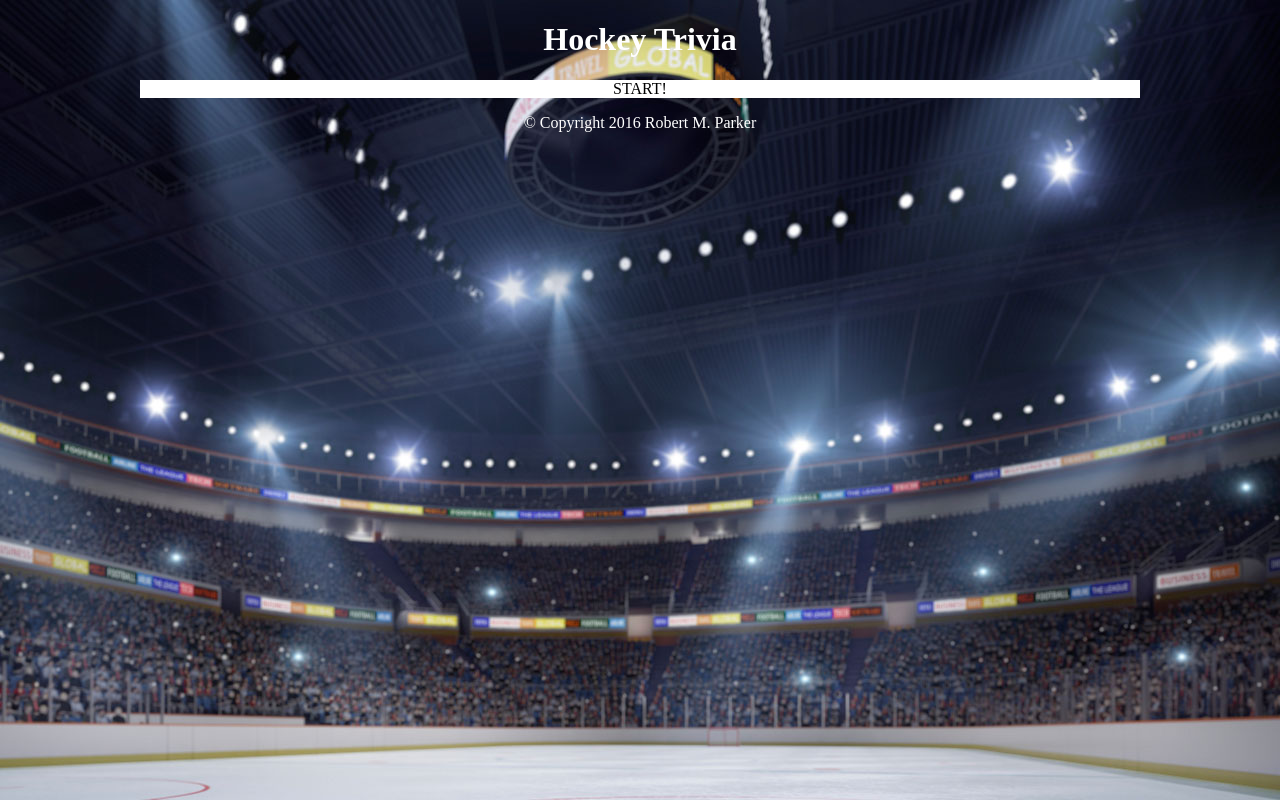
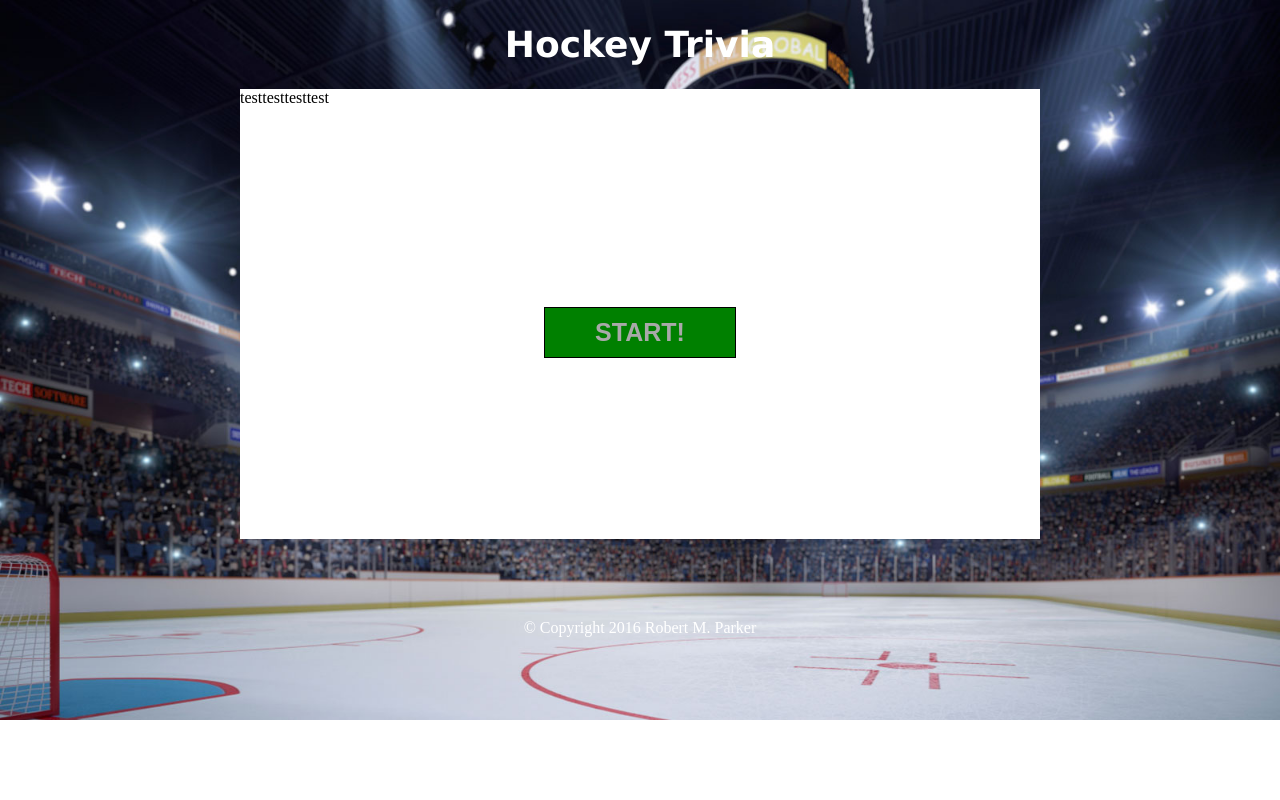
Before and after one commit to rparker24/TriviaGame, a PHP site: page / in a window 1280 px wide. Run offline with PHP 8.4, Linux system fonts and the light colour scheme.

Commit message:
start button style and functionality

```diff
--- a/assets/css/style.css
+++ b/assets/css/style.css
@@ -1,5 +1,6 @@
 body {
 	background: #fff url("images/hockey-background.jpg") no-repeat right top;
+	background-size: cover;
 }
 header, footer{
 	text-align: center;
@@ -9,16 +10,35 @@ header {
 
 }
 footer {
-
+	bottom: 0;
+	margin-top: 80px;
+}
+footer p {
+	text-align: center;
 }
 h1 {
-
+	font-family: Verdana, arial, sans-serif;
+	font-size: 36px;
+}
+button {
+	background-color: green;
+	border: none;
+	font-size: 25px;
+	margin-top: 200px;
+	font-weight: bold;
+	color: darkgrey;
+	border: 1px solid #000;
+	padding: 10px 50px 10px 50px;
 }
 #content {
 	margin: 0 auto;
-	max-width: 1000px;
+	max-width: 800px;
+	height: 450px;
 	background-color: #fff;
 }
 #startButton {
 	text-align: center;
+	max-width: 300px;
+	min-height: 50px;
+	margin: 0 auto;
 }
--- a/assets/javascript/app.js
+++ b/assets/javascript/app.js
@@ -1,5 +1,8 @@
 
+// not sure where this should run yet or if it is needed
+$(document).ready(function() {
 
+})
 
 
 
@@ -7,12 +10,12 @@
 var timer = {
   time:30,
   run: function(){
-    counter = setInterval(timer.increment, 1000);
+    counter = setInterval(timer.decrement, 1000);
   },
   stop: function(){
     clearInterval(counter);
   },
-  increment: function(){
+  decrement: function(){
     timer.time--
     $('#countdown').html(timer.time)
     if (timer.time === 0){
@@ -21,16 +24,15 @@ var timer = {
     }
   }
 }
+// make timer run on q1 div load
+// timer.run();
 
-timer.run();
+var $div = $('<div>' + timer.time + '</div>');
+var $q1 = $('<p>' + "Time Remaining: " + timer.time + '</p>');
 
-$div = $('<div>')
-$p = $('<p>' + "Time Remaining: " + )
 
-$(document).ready(function() {
-
+$('#button').click(function() {
+  $('#content').html($div, $q1);
+  timer.time = 30;
+  timer.run();
 })
-
-$('#startButton').click(function() {
-  $('#content').html($div)
-})
--- a/index.html
+++ b/index.html
@@ -4,16 +4,18 @@
 	<title>Trivia Game</title>
 	<link rel="stylesheet" type="text/css" href="assets/css/reset.css">
 	<link rel="stylesheet" type="text/css" href="assets/css/style.css">
-	<script type="text/javascript" src="assets/javascript/app.js"></script>
+	<script type="text/javascript" src="https://code.jquery.com/jquery-2.2.0.min.js"></script>
 </head>
 <body>
 	<header>
 		<h1>Hockey Trivia</h1>
 	</header>
 	<div id="content">
+		testtesttesttest
 		<div id="startButton">
-			<p>START!</p>
+			<button id="button">START!</button>
 		</div>
+		<script type="text/javascript" src="assets/javascript/app.js"></script>
 	</div>
 	<footer>
 		<p>&copy; Copyright 2016 Robert M. Parker</p>
```
